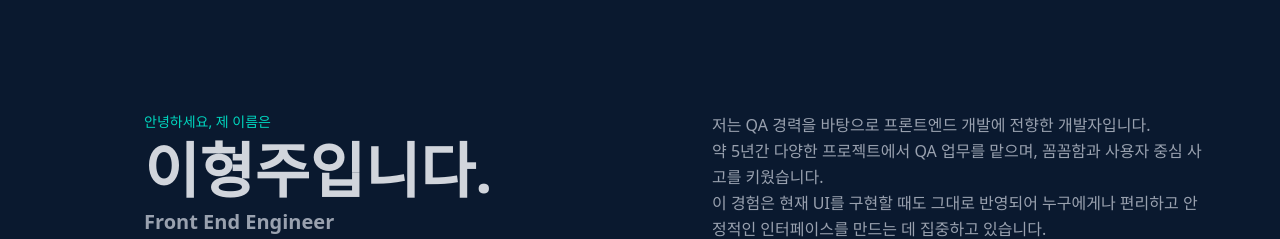
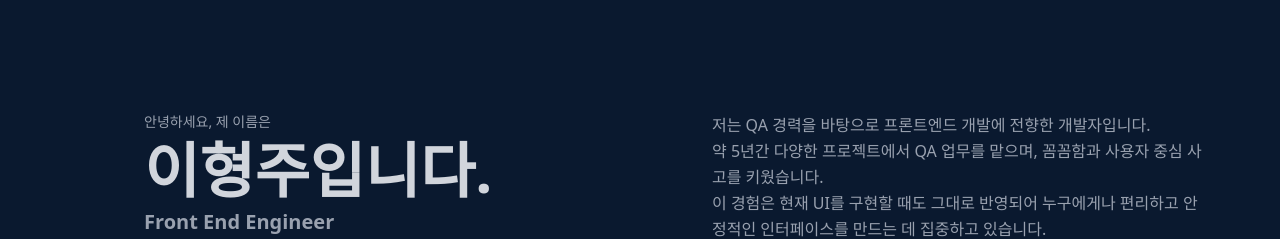
Before and after one commit to dlgudwn94/my-portfolio, a React (Vite) app in the folder my-portfolio/: page / in a window 1280 px wide. Shown: the top 239 px of the page. Built offline with nearby package versions, Linux system fonts and the light colour scheme.

Commit message:
[Design]: Hero 섹션 글자색 수정

```diff
--- a/my-portfolio/src/sections/Hero.tsx
+++ b/my-portfolio/src/sections/Hero.tsx
@@ -3,7 +3,7 @@ import { motion } from "framer-motion";
 function Hero() {
   return (
     <section className="flex flex-col items-start px-6 py-16 lg:px-36">
-      <motion.p initial={{ opacity: 0, y: 10 }} animate={{ opacity: 1, y: 0 }} transition={{ delay: 0.1 }} className="w-full text-teal-400 text-sm">
+      <motion.p initial={{ opacity: 0, y: 10 }} animate={{ opacity: 1, y: 0 }} transition={{ delay: 0.1 }} className="w-full text-gray-400 text-sm">
         안녕하세요, 제 이름은
       </motion.p>
 
```
